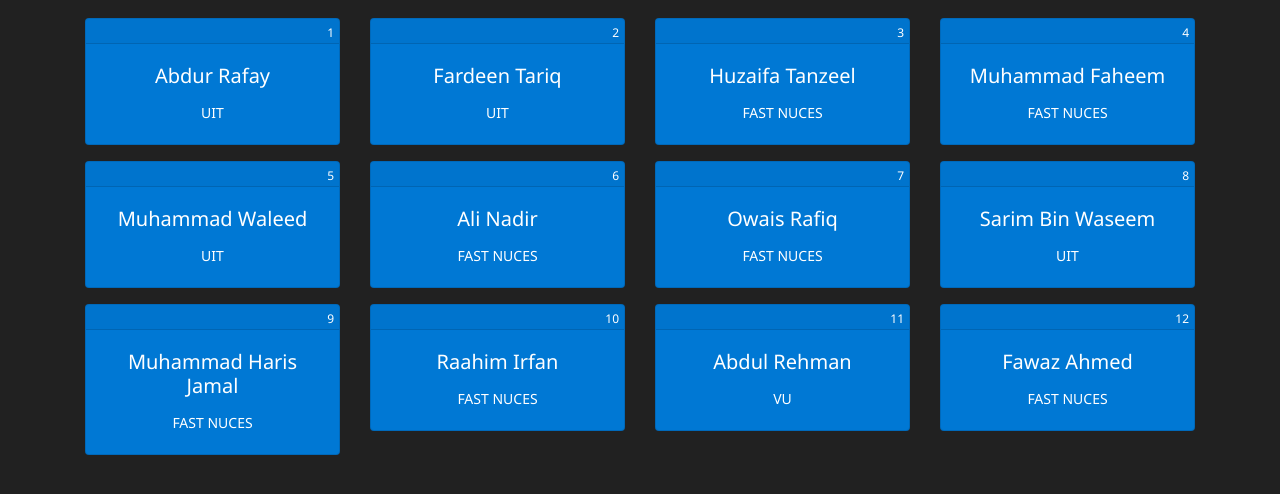
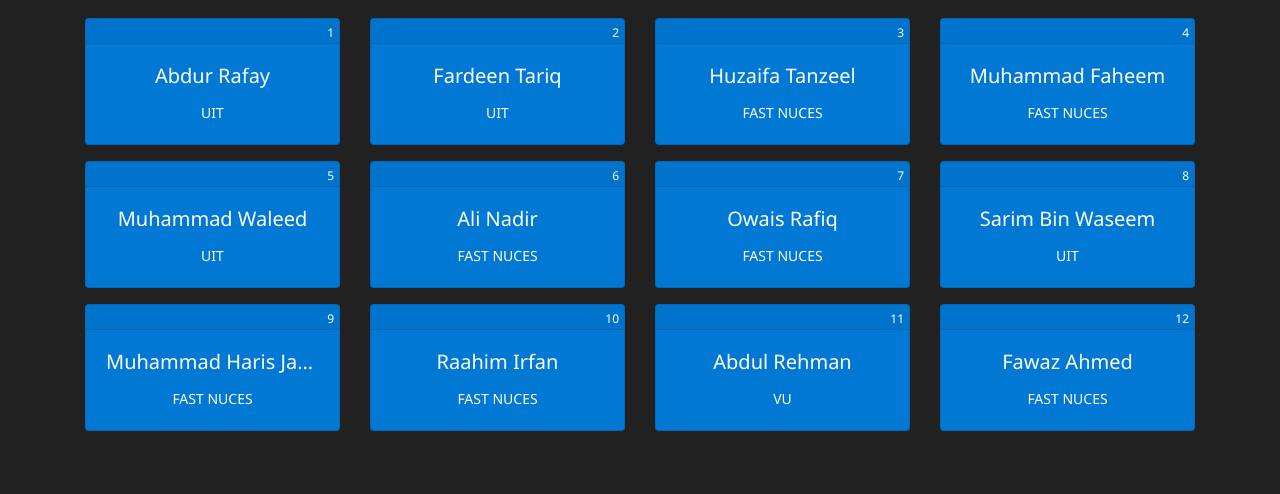
Before and after one commit to cocomo29/GitHub-Workshop, a plain HTML site: page index.html in a window 1280 px wide. Shown: the part 202-696 px from the top of the page. Drawn offline with nearby package versions, Linux system fonts and the light colour scheme.

Commit message:
Adjust CSS to accommodate longer names

```diff
--- a/style.css
+++ b/style.css
@@ -9,6 +9,13 @@
 
 .card-title, .card a, .university-name {
     color: #ffffff;
+    overflow: hidden;
+    text-overflow: ellipsis;
+    white-space: nowrap;
+}
+
+.card-body {
+    height: 100px;
 }
 
 .card-number {
```
